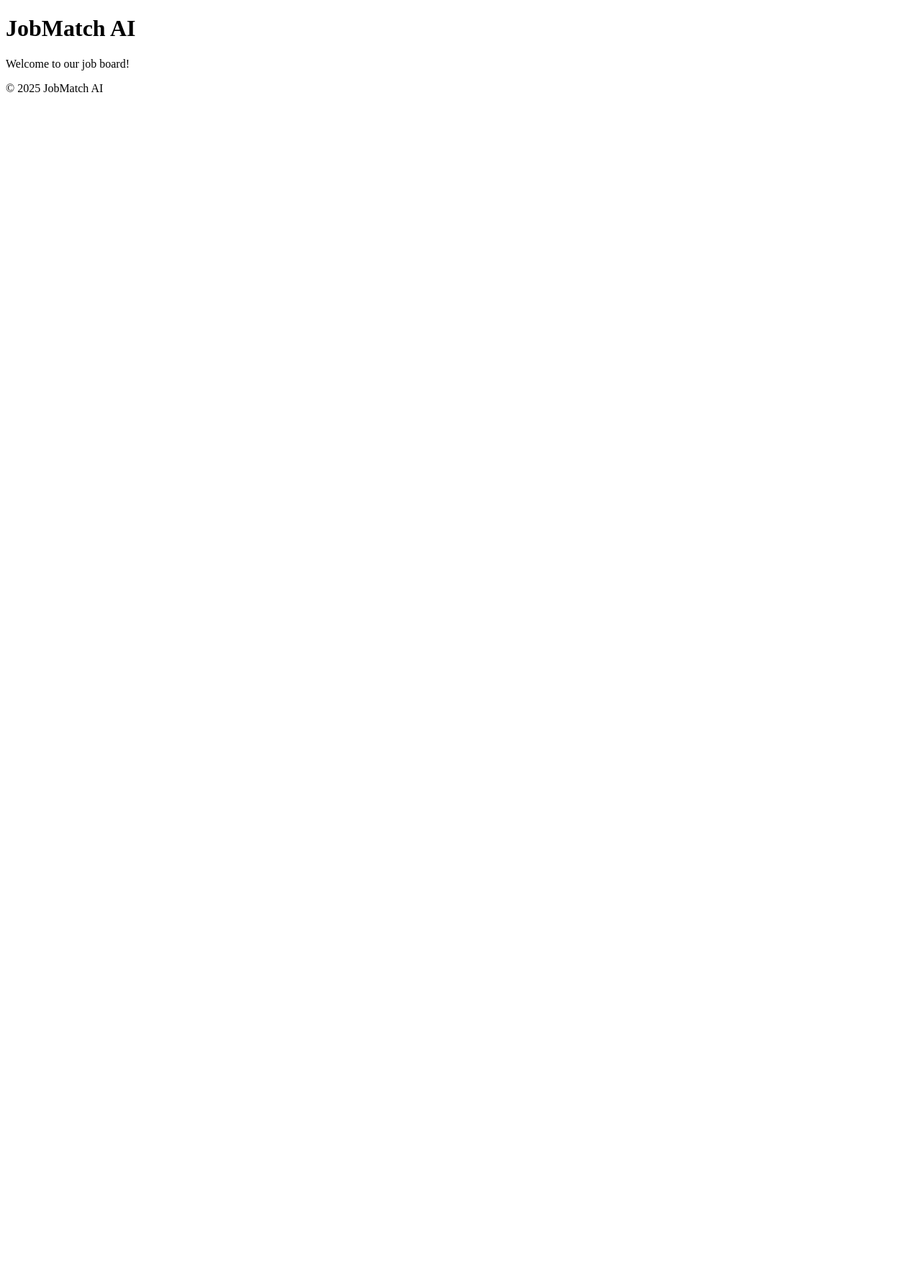
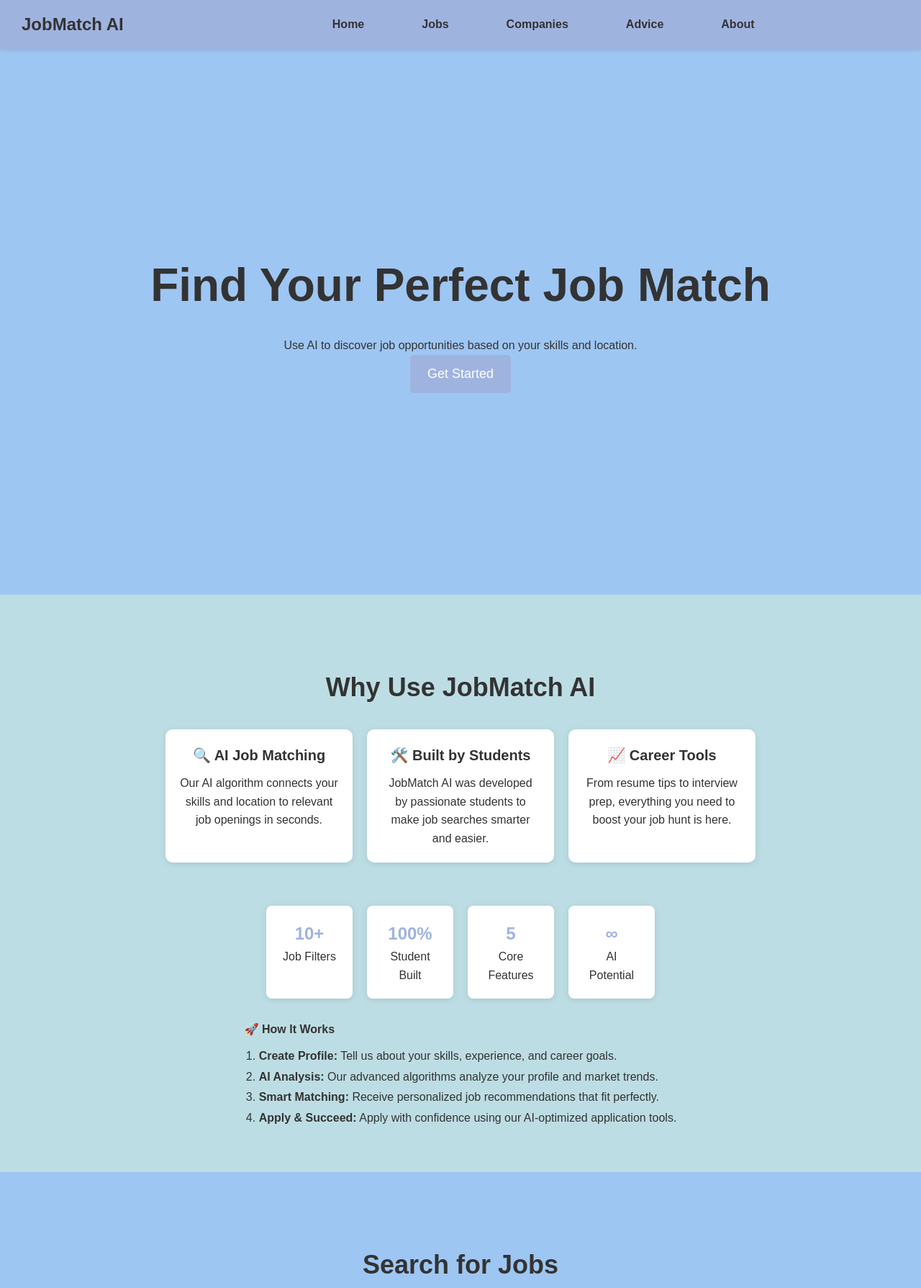
Before and after one commit to eshkembi18/jobmatch-ai, a plain HTML site: page index.html in a window 1280 px wide. Shown: the top 1789 px of the page at 72% size. Before the commit the page ends 800 px from the top, so only its background shows below. Drawn offline with Linux system fonts and the light colour scheme.

Commit message:
Build basic website: HTML LAYOUT, CSS styling, and JS functionality

```diff
--- a/index.html
+++ b/index.html
@@ -1,25 +1,152 @@
-<!DOCTYPE html>
+html:<!DOCTYPE html>
 <html lang="en">
 <head>
-  <meta charset="UTF-8">
-  <meta name="viewport" content="width=device-width, initial-scale=1.0">
+  <meta charset="UTF-8" />
+  <meta name="viewport" content="width=device-width, initial-scale=1.0" />
   <title>JobMatch AI</title>
-  <link rel="stylesheet" href="style.css">
+  <link rel="stylesheet" href="style.css" />
 </head>
 <body>
-
   <header>
-    <h1>JobMatch AI</h1>
+    <div class="site-title">JobMatch AI</div>
+    <nav>
+      <ul>
+        <li><a href="#home">Home</a></li>
+        <li><a href="#jobs">Jobs</a></li>
+        <li><a href="#companies">Companies</a></li>
+        <li><a href="#advice">Advice</a></li>
+        <li><a href="#about">About</a></li>
+      </ul>
+    </nav>
   </header>
 
-  <main>
-    <section id="home">
-      <p>Welcome to our job board!</p>
-    </section>
-  </main>
+  <!-- Hero Section -->
+  <section id="home" class="section">
+    <h1>Find Your Perfect Job Match</h1>
+    <p>Use AI to discover job opportunities based on your skills and location.</p>
+    <button onclick="document.getElementById('overview').scrollIntoView({ behavior: 'smooth' })">Get Started</button>
+  </section>
+
+  <!-- Why Use JobMatch AI Section -->
+  <section id="overview" class="section">
+    <h2>Why Use JobMatch AI</h2>
+    <div class="info-cards">
+      <div class="info-card">
+        <h4>🔍 AI Job Matching</h4>
+        <p>Our AI algorithm connects your skills and location to relevant job openings in seconds.</p>
+      </div>
+      <div class="info-card">
+        <h4>🛠️ Built by Students</h4>
+        <p>JobMatch AI was developed by passionate students to make job searches smarter and easier.</p>
+      </div>
+      <div class="info-card">
+        <h4>📈 Career Tools</h4>
+        <p>From resume tips to interview prep, everything you need to boost your job hunt is here.</p>
+      </div>
+    </div>
+    <div class="stats">
+      <div class="stat"><strong>10+</strong><br>Job Filters</div>
+      <div class="stat"><strong>100%</strong><br>Student Built</div>
+      <div class="stat"><strong>5</strong><br>Core Features</div>
+      <div class="stat"><strong>∞</strong><br>AI Potential</div>
+    </div>
+    <div class="how-it-works">
+      <h4>🚀 How It Works</h4>
+      <ol>
+        <li><strong>Create Profile:</strong> Tell us about your skills, experience, and career goals.</li>
+        <li><strong>AI Analysis:</strong> Our advanced algorithms analyze your profile and market trends.</li>
+        <li><strong>Smart Matching:</strong> Receive personalized job recommendations that fit perfectly.</li>
+        <li><strong>Apply & Succeed:</strong> Apply with confidence using our AI-optimized application tools.</li>
+      </ol>
+    </div>
+  </section>
+
+  <!-- Jobs Section -->
+  <section id="jobs" class="section">
+    <h2>Search for Jobs</h2>
+    <form id="jobForm">
+      <input type="text" name="skills" placeholder="Enter skills (e.g., Python, Excel)" required />
+      <input type="text" name="location" placeholder="Enter location (e.g., Detroit, MI)" required />
+      <select name="experience">
+        <option value="">Experience Level</option>
+        <option value="entry">Entry</option>
+        <option value="mid">Mid</option>
+        <option value="senior">Senior</option>
+      </select>
+      <input type="text" name="industry" placeholder="Industry (e.g., Tech, Finance)" />
+      <button type="submit">Match Me</button>
+    </form>
+
+    <div class="recommendations">
+      <h3>AI-Powered Recommendations</h3>
+      <div class="card">Software Engineer - Detroit, MI</div>
+      <div class="card">Data Analyst - Remote</div>
+    </div>
+
+    <div class="recently-viewed">
+      <h3>Recently Viewed Jobs</h3>
+      <ul>
+        <li>UX Designer - Chicago, IL</li>
+        <li>Frontend Developer - Detroit, MI</li>
+      </ul>
+    </div>
+
+    <div class="saved-jobs">
+      <h3>Saved Jobs</h3>
+      <ul>
+        <li>AI Research Assistant - Remote</li>
+      </ul>
+    </div>
+  </section>
+
+  <!-- Companies Section -->
+  <section id="companies" class="section">
+    <h2>Top Companies</h2>
+    <div class="company-card">
+      <h4>TechNova Inc.</h4>
+      <p>Industry: Technology | Location: San Francisco, CA</p>
+      <p>Company Size: 500+ | Culture: Collaborative & Fast-paced</p>
+      <p>Openings: Software Engineer, DevOps Analyst</p>
+    </div>
+    <div class="company-card">
+      <h4>EcoBank</h4>
+      <p>Industry: Finance | Location: New York, NY</p>
+      <p>Company Size: 1000+ | Culture: Diverse & Growth-Oriented</p>
+      <p>Openings: Data Analyst, Security Engineer</p>
+    </div>
+  </section>
+
+  <!-- Career Advice Section -->
+  <section id="advice" class="section">
+    <h2>Career Advice</h2>
+    <div class="advice-card">
+      <h4>Resume Builder & Optimizer</h4>
+      <p>Create an AI-optimized resume to stand out to recruiters.</p>
+    </div>
+    <div class="advice-card">
+      <h4>Interview Preparation</h4>
+      <p>Practice common interview questions with AI feedback.</p>
+    </div>
+    <div class="advice-card">
+      <h4>Salary Negotiation Tips</h4>
+      <p>Learn how to negotiate offers with confidence and clarity.</p>
+    </div>
+    <div class="advice-card">
+      <h4>Career Path Recommendations</h4>
+      <p>Explore roles that match your background and interests.</p>
+    </div>
+  </section>
+
+  <!-- About Section -->
+  <section id="about" class="section">
+    <h2>About JobMatch AI</h2>
+    <p class="centered">JobMatch AI is a student-built web platform created to help users discover jobs aligned with their skills, interests, and location. Our mission is to simplify the job hunt by using AI to give smarter and more personal recommendations to every user.</p>
+    <h3 class="small-heading">Contact Us</h3>
+    <p class="centered">Email: jobmatchai@gmail.com</p>
+  </section>
 
   <footer>
-    <p>&copy; 2025 JobMatch AI</p>
+    <p>&copy; 2025 JobMatch AI — Built with ❤️ by Manar & Era</p>
   </footer>
 
   <script src="script.js"></script>
--- a/script.js
+++ b/script.js
@@ -0,0 +1,27 @@
+document.addEventListener("DOMContentLoaded", () => {
+  const form = document.getElementById("jobForm");
+  const results = document.getElementById("results");
+
+  if (!results) {
+    const newResults = document.createElement("div");
+    newResults.id = "results";
+    form.insertAdjacentElement("afterend", newResults);
+  }
+
+  form.addEventListener("submit", (e) => {
+    e.preventDefault();
+
+    const skills = form.skills.value;
+    const location = form.location.value;
+
+    const output = `
+      <div class="recommendations">
+        <h3>AI-Powered Suggestions</h3>
+        <div class="card">Software Engineer - ${location}</div>
+        <div class="card">Data Analyst - Remote (Skill: ${skills})</div>
+      </div>
+    `;
+
+    document.getElementById("results").innerHTML = output;
+  });
+});
--- a/style.css
+++ b/style.css
@@ -0,0 +1,227 @@
+* {
+  margin: 0;
+  padding: 0;
+  box-sizing: border-box;
+}
+
+body {
+  font-family: Arial, sans-serif;
+  line-height: 1.6;
+  background-color: #FFF1D5;
+  color: #333;
+}
+
+/* Header and Navigation */
+header {
+  position: fixed;
+  top: 0;
+  width: 100%;
+  background: #9FB3DF;
+  padding: 15px 30px;
+  box-shadow: 0 2px 5px rgba(0, 0, 0, 0.1);
+  z-index: 1000;
+  display: flex;
+  align-items: center;
+}
+
+.site-title {
+  font-size: 24px;
+  font-weight: bold;
+  color: #333;
+  margin-right: auto;
+}
+
+nav {
+  flex-grow: 1;
+  display: flex;
+  justify-content: flex-start; /* Aligns nav items to the left side */
+}
+
+nav ul {
+  display: flex;
+  gap: 80px; /* Add more space between each item */
+  margin-left: 270px; /* Nudge the nav list to the left */
+  list-style: none;
+}
+
+nav a {
+  text-decoration: none;
+  color: #333;
+  font-weight: bold;
+  transition: color 0.3s;
+}
+
+nav a:hover {
+  color: #6a7bbd;
+}
+
+/* Page Sections */
+.section {
+  padding: 100px 30px 60px;
+  min-height: 100vh;
+  display: flex;
+  flex-direction: column;
+  align-items: center;
+  justify-content: center;
+  width: 100%;
+}
+
+.section:nth-child(even) {
+  background-color: #9EC6F3;
+}
+
+.section:nth-child(odd) {
+  background-color: #BDDDE4;
+}
+
+.section h1 {
+  font-size: 64px;
+  margin-bottom: 20px;
+  text-align: center;
+}
+
+.section h2 {
+  font-size: 36px;
+  margin-bottom: 20px;
+  text-align: center;
+}
+
+.section h3 {
+  font-size: 18px;
+  margin-bottom: 10px;
+  text-align: center;
+}
+
+/* Buttons */
+button {
+  padding: 16px 24px;
+  font-size: 18px;
+  background-color: #9FB3DF;
+  color: white;
+  border: none;
+  border-radius: 5px;
+  cursor: pointer;
+}
+
+button:hover {
+  background-color: #6a7bbd;
+}
+
+/* Forms */
+form {
+  display: flex;
+  flex-direction: column;
+  gap: 15px;
+  width: 80%;
+  max-width: 500px;
+}
+
+input, select {
+  padding: 10px;
+  font-size: 16px;
+}
+
+/* Recommendations and Cards */
+.recommendations, .recently-viewed, .saved-jobs, .company-card, .advice-card, .info-card {
+  background: white;
+  border-radius: 8px;
+  padding: 20px;
+  margin: 10px 0;
+  box-shadow: 0 2px 10px rgba(0, 0, 0, 0.1);
+  width: 90%;
+  max-width: 800px;
+}
+
+.recommendations h3,
+.recently-viewed h3,
+.saved-jobs h3 {
+  font-size: 16px;
+  margin-bottom: 10px;
+  text-align: center;
+}
+
+.company-card h4,
+.advice-card h4,
+.info-card h4 {
+  font-size: 20px;
+  margin-bottom: 10px;
+  text-align: center;
+}
+
+ul {
+  list-style-type: disc;
+  padding-left: 20px;
+}
+
+/* Stats Section */
+.stats {
+  display: flex;
+  gap: 20px;
+  justify-content: center;
+  flex-wrap: wrap;
+  margin-top: 20px;
+}
+
+.stat {
+  background: #fff;
+  padding: 20px;
+  border-radius: 8px;
+  text-align: center;
+  width: 120px;
+  box-shadow: 0 2px 10px rgba(0, 0, 0, 0.1);
+}
+
+.stat strong {
+  font-size: 24px;
+  color: #9FB3DF;
+}
+
+/* Info Cards */
+.info-cards {
+  display: flex;
+  flex-wrap: wrap;
+  gap: 20px;
+  justify-content: center;
+  margin-bottom: 30px;
+}
+
+.info-card {
+  width: 260px;
+  background: #fff;
+  padding: 20px;
+  border-radius: 10px;
+  box-shadow: 0 2px 10px rgba(0, 0, 0, 0.1);
+  text-align: center;
+}
+
+/* How it Works */
+.how-it-works {
+  margin-top: 30px;
+  text-align: left;
+  max-width: 700px;
+}
+
+.how-it-works h4 {
+  margin-bottom: 10px;
+}
+
+.how-it-works ol {
+  padding-left: 20px;
+  line-height: 1.8;
+}
+
+/* About Section Paragraph Styling */
+#about p {
+  text-align: center;
+  max-width: 800px;
+  margin: 0 auto 15px;
+}
+
+/* Footer */
+footer {
+  text-align: center;
+  padding: 20px;
+  background: #9FB3DF;
+  color: white;
+  width: 100%;
+}
```
